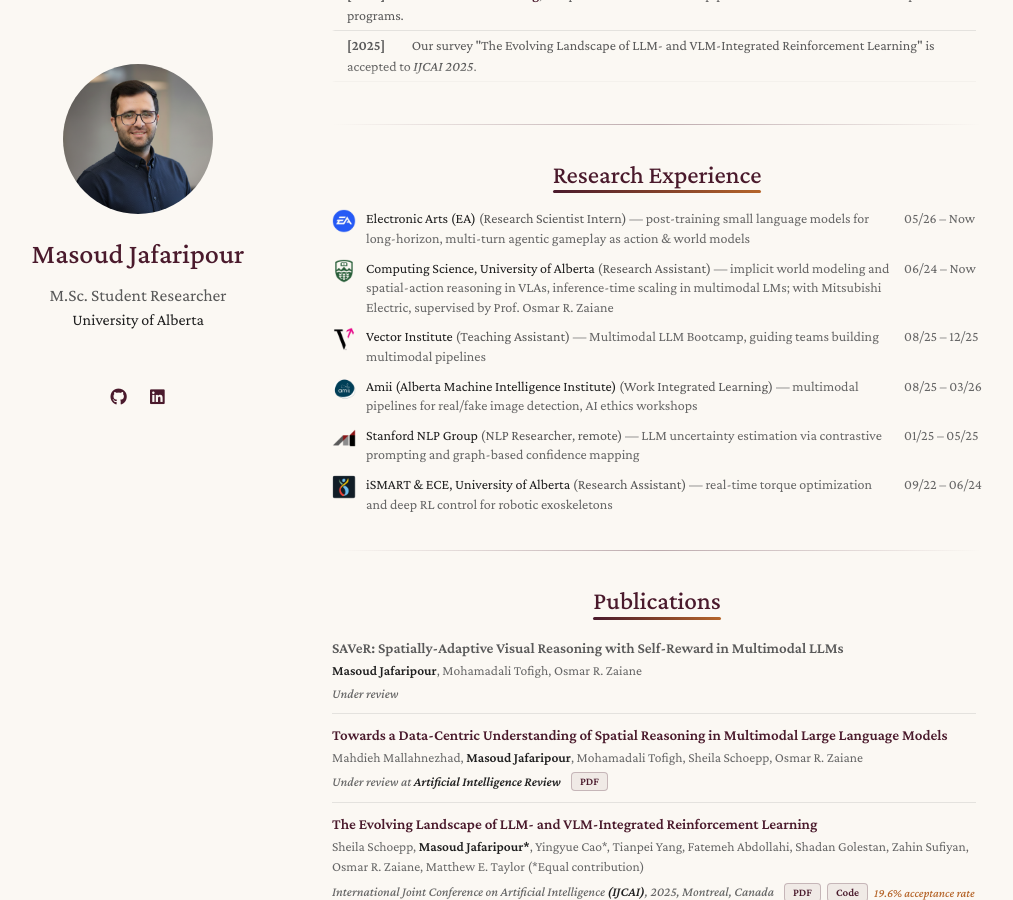
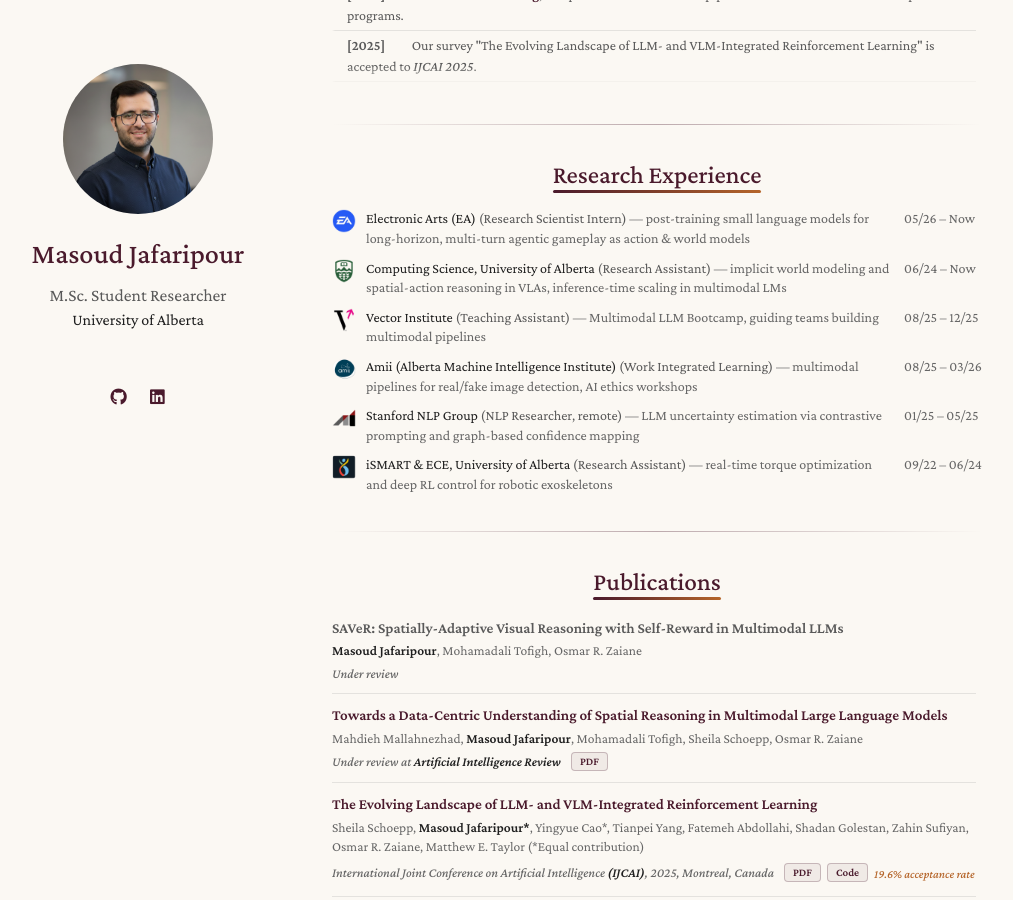
Before and after one commit to Masoudjafaripour/masoudjafaripour.github.io, a Jekyll site: the page built from index.md, in a window 1280 px wide and 900 px high, scrolled down 578 px. Shown: the whole window, without its empty margins (138-1151 px from the left). Built offline with Jekyll 4.4.1, drawn with Linux system fonts in a browser that asks for light colours; a style sheet for code colours, icons or effects is not loaded.

Commit message:
Shorten UofA research assistant description
Co-Authored-By: Claude Opus 5.5 <noreply@anthropic.com>

```diff
--- a/_data/experience.yml
+++ b/_data/experience.yml
@@ -9,7 +9,7 @@
 
 - org: Computing Science, University of Alberta
   role: Research Assistant
-  focus: implicit world modeling and spatial-action reasoning in VLAs, inference-time scaling in multimodal LMs; with Mitsubishi Electric, supervised by Prof. Osmar R. Zaiane
+  focus: implicit world modeling and spatial-action reasoning in VLAs, inference-time scaling in multimodal LMs
   time: 06/24 &ndash; Now
   logo: assets/img/logos/ualberta.png
   link: https://www.ualberta.ca/en/computing-science/
```
